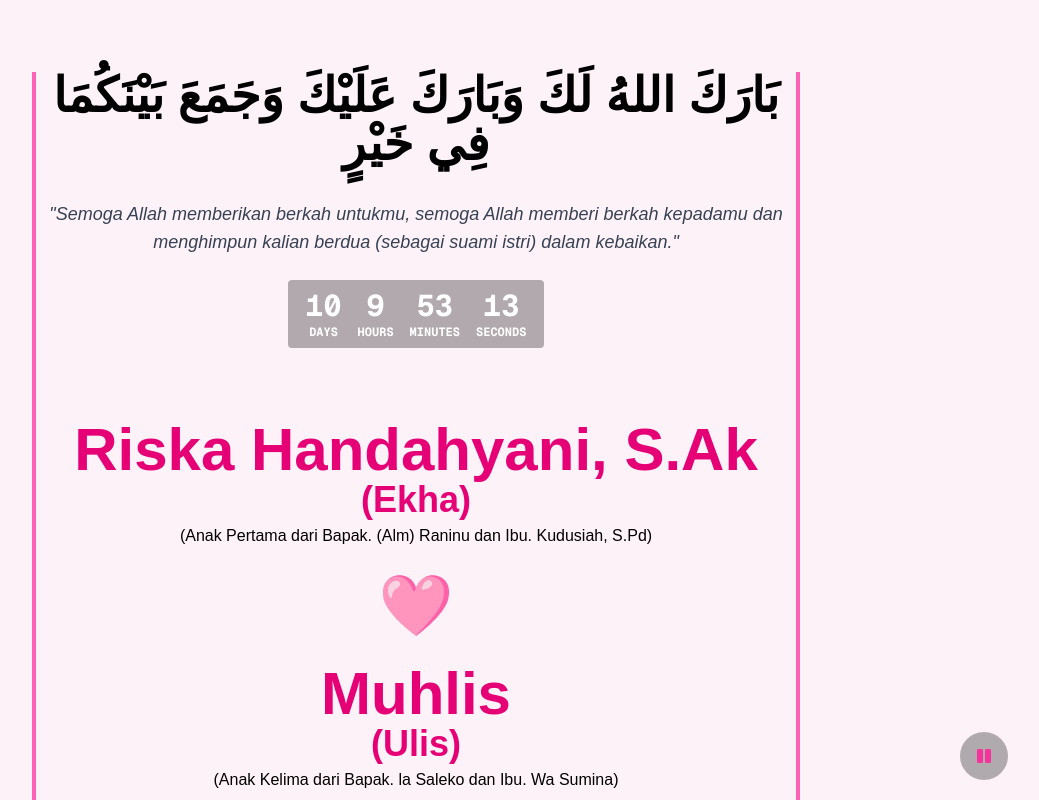
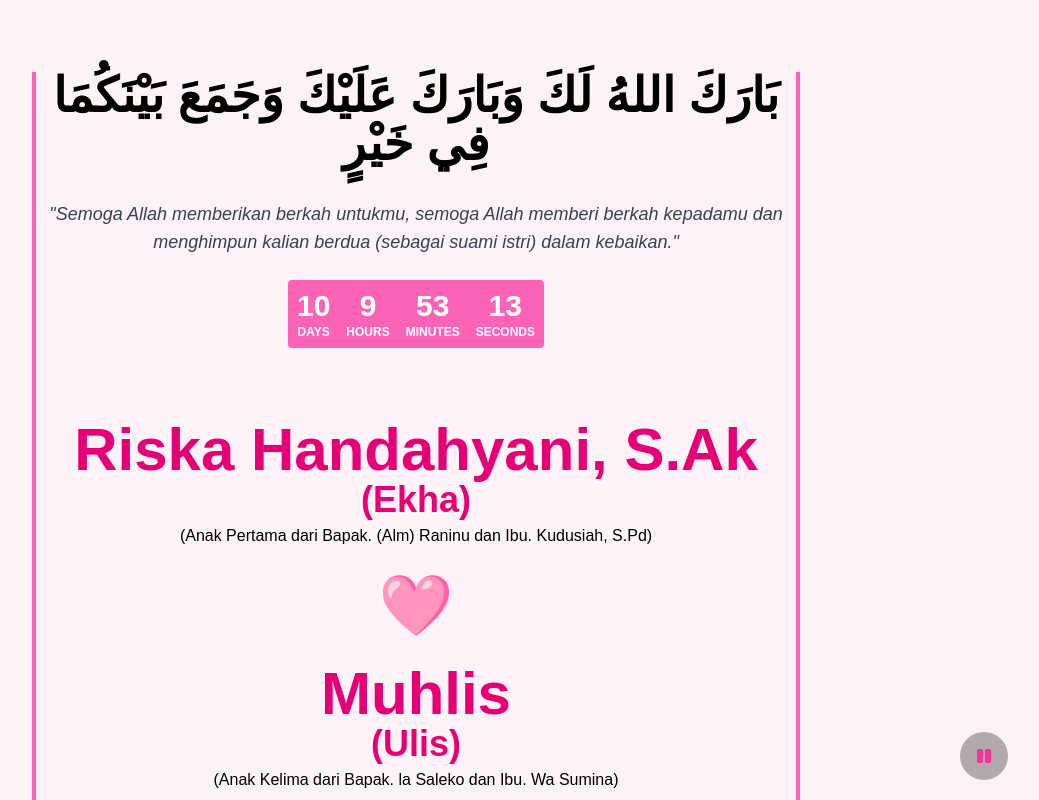
Before and after one commit to Icann09/wedding-invitation, a Next.js app: page /invitation in a window 1280 px wide. Both pictures are taken after a click on the button "Buka Undangan". Shown: the part 800-1600 px from the top of the page, without its empty margins (224-1263 px from the left). Built offline with nearby package versions, Linux system fonts and the light colour scheme; no server answers; the database is empty; a web font is replaced by a local one.

Commit message:
countdown changes

```diff
--- a/components/Countdown.tsx
+++ b/components/Countdown.tsx
@@ -45,7 +45,7 @@ export default function Countdown() {
   }
 
   return (
-    <div className="text-xl md:text-3xl font-bold w-48 md:w-64 mb-4 flex gap-4 justify-center text-center text-white font-mono bg-black/30 rounded-sm p-2">
+    <div className="text-xl md:text-3xl font-bold w-48 md:w-64 mb-4 flex gap-4 justify-center text-center text-white bg-pink-400 rounded-sm p-2">
       <div>
         <p>{timeLeft.days}</p>
         <p className="text-[9px] md:text-xs uppercase">Days</p>
```
